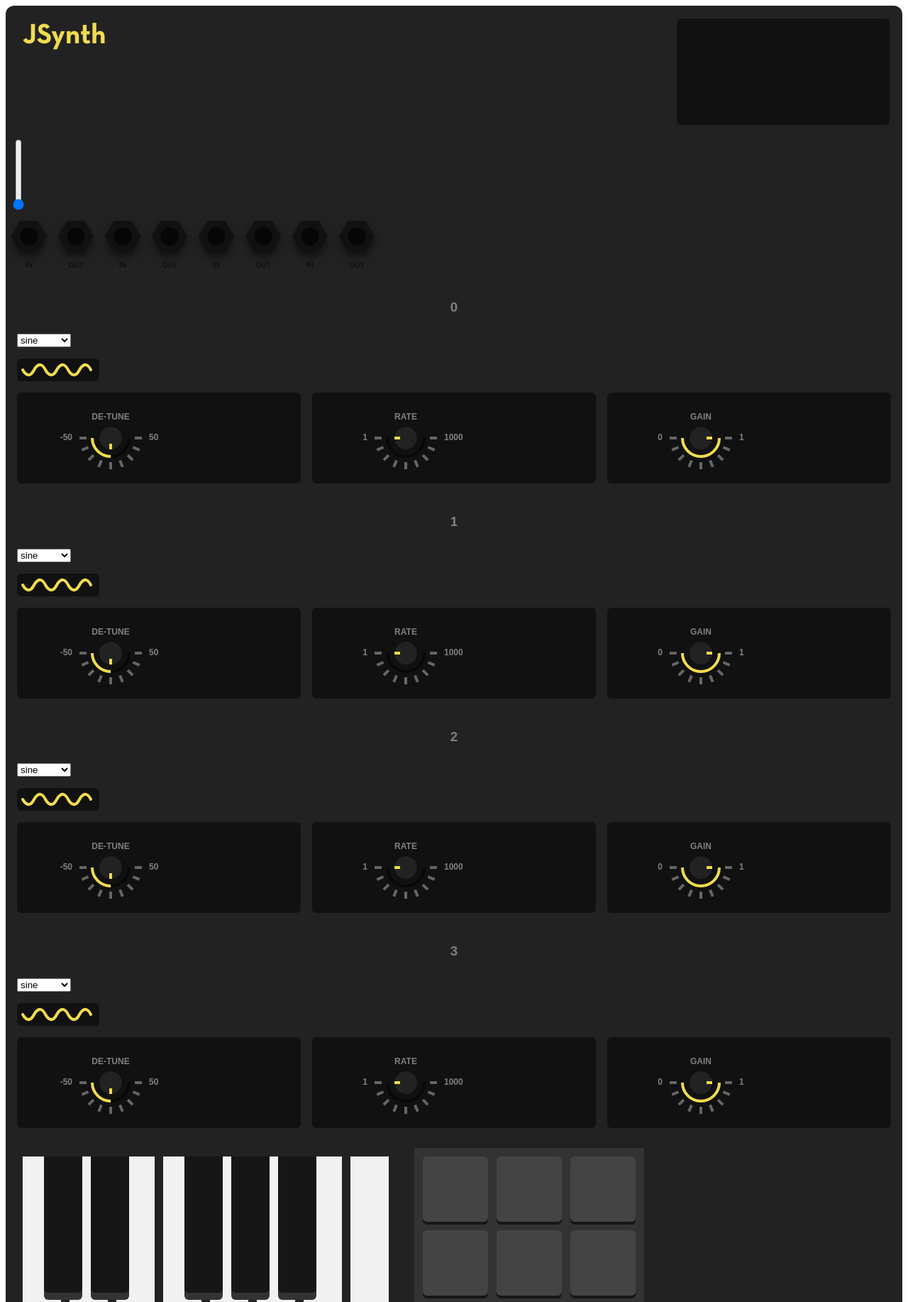
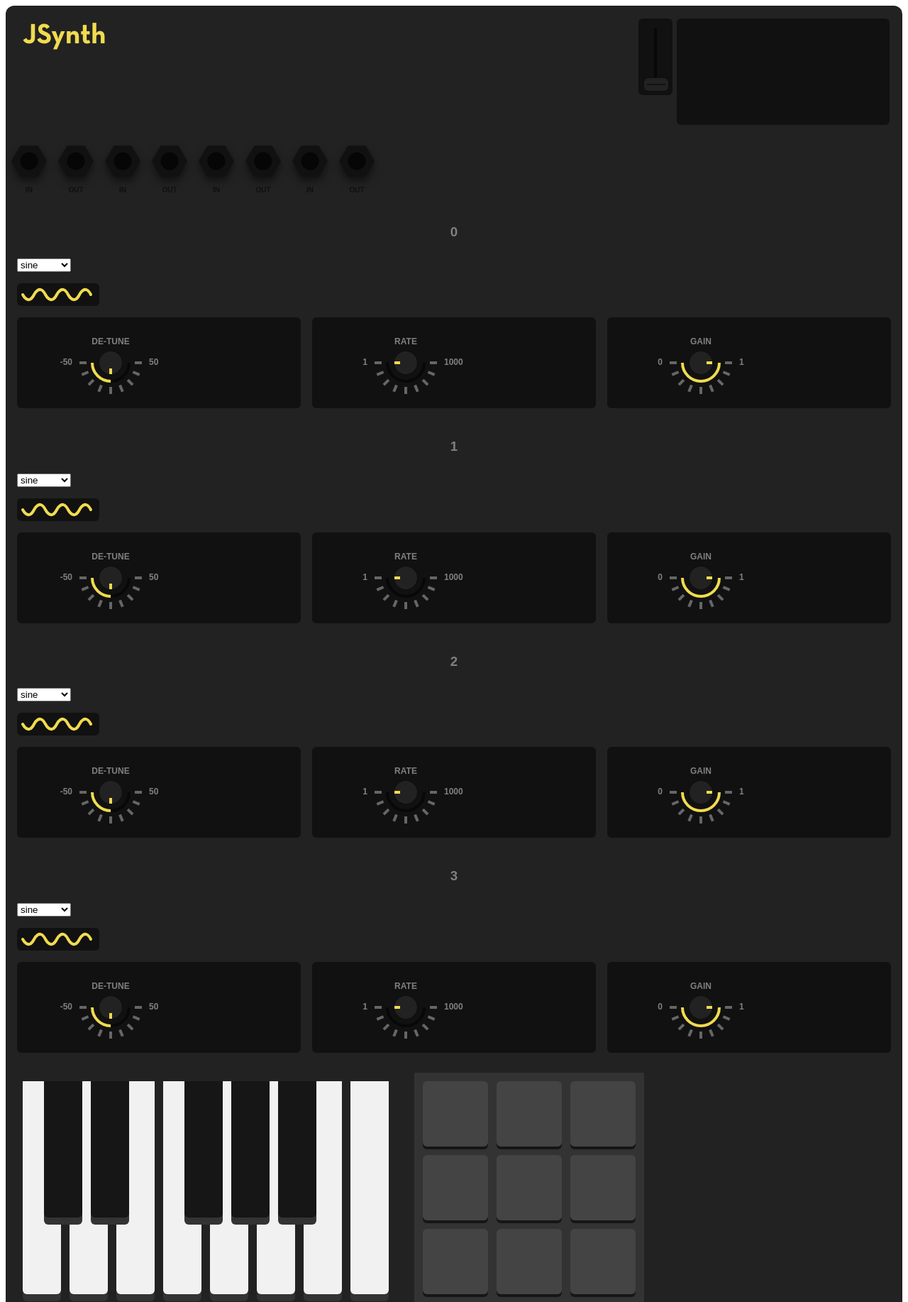
Before and after one commit to JackHasaKeyboard/jsynth, a PHP site: page /main.html in a window 1280 px wide. Shown: the top 1834 px of the page at 71% size. Run offline with PHP 8.4, Linux system fonts and the light colour scheme; a map, chart or similar area stays blank; style sheets or scripts are compiled from the project's sources.

Commit message:
Change volume slider into custom element. Works, save some weird little issues with margins and such that aren't exactly accurate

```diff
--- a/main.html
+++ b/main.html
@@ -21,15 +21,42 @@
 			<div id="head">
 				<div id="title">JSynth</div>
 
+				<div
+					id="vol"
+				>
+					<div>
+						<div
+							id="track"
+						></div>
+
+						<div
+							class="active"
+						></div>
+
+						<div
+							id="thumb"
+						>
+							<svg
+								width="26"
+								height="10"
+							>
+								<line
+									x1="0"
+									y1="0"
+									x2="200"
+									y2="0"
+									stroke="#111"
+									stroke-width="4"
+								/>
+							</svg>
+						</div>
+					</div>
+				</div>
+
 				<canvas id="osc"></canvas>
 			</div>
 
 			<div id="input">
-				<input
-					type="range"
-					id="vol"
-				>
-
 				<div id="wave"></div>
 
 				<div id="mod"></div>
--- a/main.js
+++ b/main.js
@@ -796,14 +796,23 @@ document.addEventListener("DOMContentLoaded", function() {
 	});
 
 	// volume
-	$("#vol").val((sett["vol"] + 1) * 100);
-
-	$("#vol").change(function() {
+	$("#vol #thumb").css(
+		"margin-top",
+		(-(sett["vol"]["val"] * 10) - 8) + "px"
+	);
+	$("#vol .active").css({
+		"height": (sett["vol"]["val"] * 10) + "px",
+		"margin-top": -(sett["vol"]["val"] * 10) + "px"
+	});
+	$(document).mousemove(function(e) {
+		if (e.which) {
+			if (e.clientY > 46 && e.clientY < 126) {
 				const
 					pc = (2 / 100),
-			val = (this.value * pc) - 1;
+					val = ((80 - (e.clientY - 46)) * pc) - 1;
 
 				sett["vol"] = val;
+				console.log(val)
 
 				for (
 					let i = 0;
@@ -811,6 +820,17 @@ document.addEventListener("DOMContentLoaded", function() {
 					i++
 				) {
 					sys[i]["gain"]["gain"]["value"] = sett["vol"];
+				}
+
+				$("#vol #thumb").css(
+					"margin-top",
+					e.clientY - 134
+				);
+				$("#vol .active").css({
+					"height": 80 - (e.clientY - 46),
+					"margin-top": -(80 - (e.clientY - 46))
+				});
+			}
 		}
 	});
 
--- a/main.scss
+++ b/main.scss
@@ -38,6 +38,47 @@ $js: #f0db4f;
 			color: $js;
 		}
 
+		#vol {
+			background: #111;
+			margin: 6px;
+			padding: 6px;
+			border-radius: 6px;
+			height: calc(64px + 32px);
+
+			> div {
+				padding: 8px;
+				margin-left: 8px;
+				margin-right: 8px;
+
+				#track,
+				.active {
+					width: 4px;
+				}
+
+				#track {
+					height: calc(64px + 16px);
+					background: #080808;
+				}
+
+				.active {
+					position: absolute;
+					background: $js;
+				}
+
+				#thumb {
+					position: absolute;
+					height: 10px;
+					padding: 4px;
+					border-radius: 6px;
+					margin-left: -14px;
+					margin-top: -10px;
+					background: #222;
+					box-shadow: 0px 0px 1px 1px #111;
+					cursor: pointer;
+				}
+			}
+		}
+
 		#osc {
 			border-radius: 6px;
 			margin-left: auto;
@@ -46,13 +87,6 @@ $js: #f0db4f;
 	}
 
 	#input {
-		#vol {
-			writing-mode: bt-lr; // IE
-			-webkit-appearance: slider-vertical; // WebKit
-			height: 100px;
-			width: 32px;
-		}
-
 		#mod {
 			display: flex;
 
```
Lines whose indentation alone changed are shown as unchanged.
